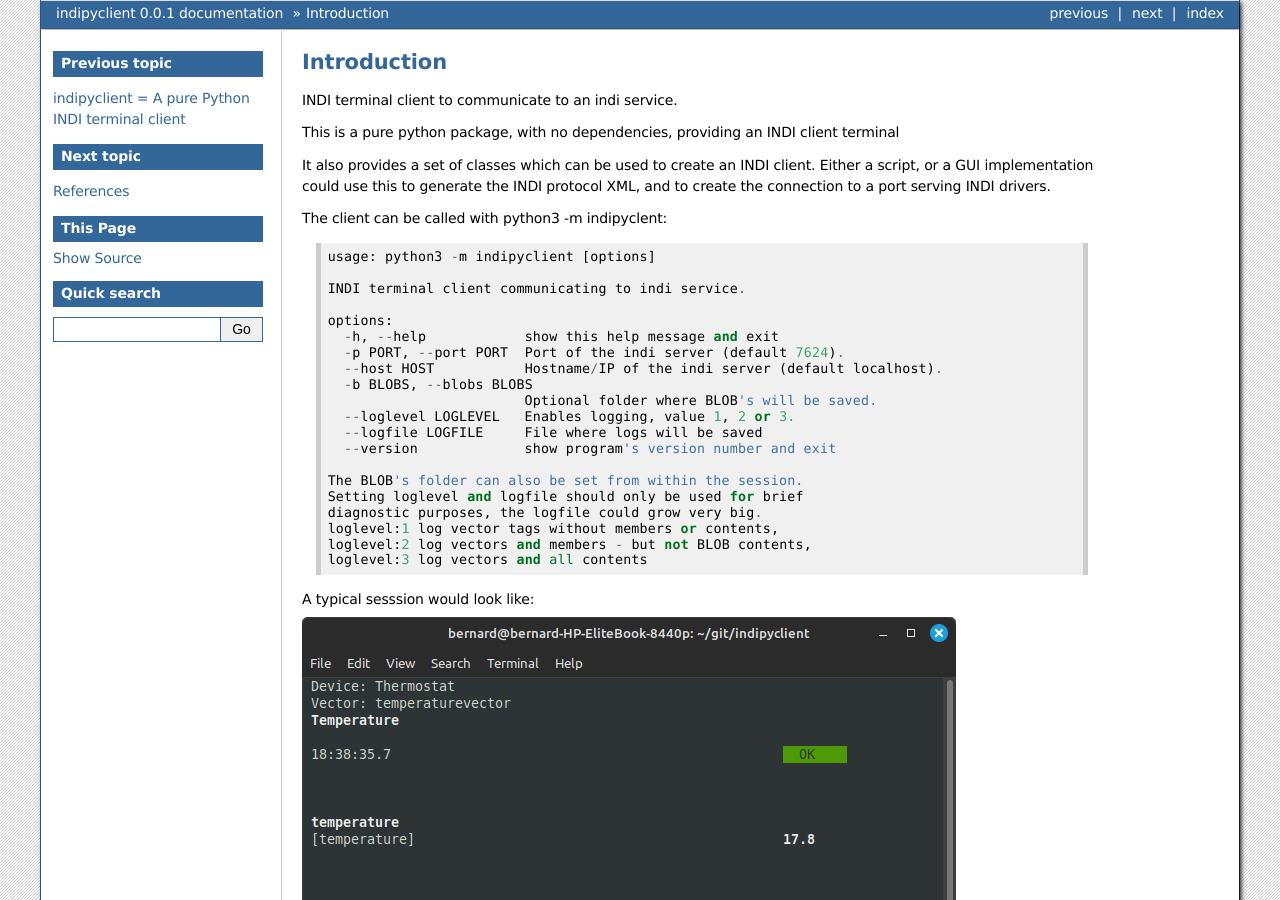
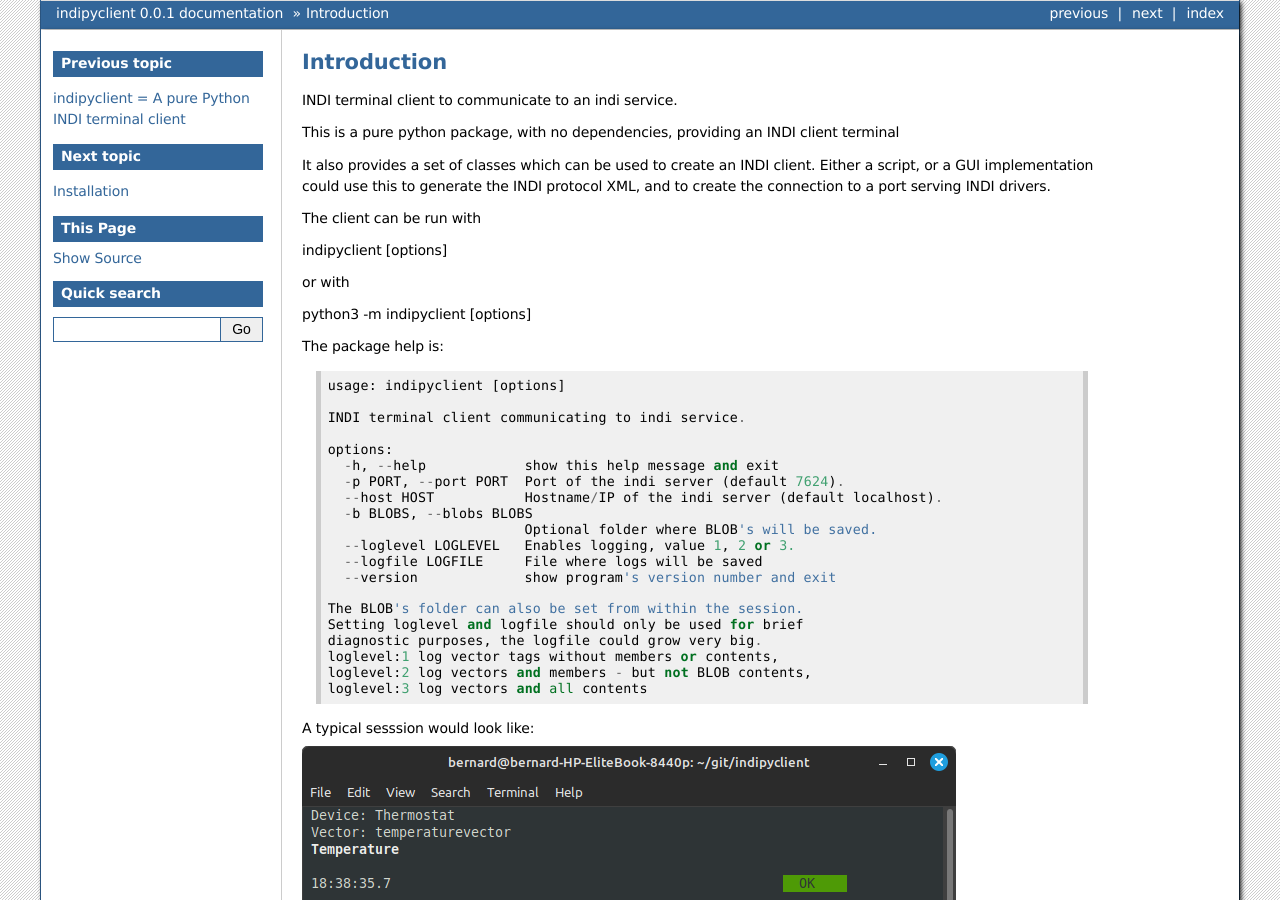
Before and after one commit to bernie-skipole/indipyclient, a Sphinx documentation site: the page built from docs/source/usage/introduction.rst, in a window 1280 px wide and 900 px high. Built offline with Sphinx 7.4.7, drawn with Linux system fonts in a browser that asks for light colours.

Commit message:
Working on documentation

```diff
--- a/docs/source/index.rst
+++ b/docs/source/index.rst
@@ -7,6 +7,7 @@ indipyclient = A pure Python INDI terminal client
    :maxdepth: 1
 
    usage/introduction
+   usage/installation
    usage/references
 
 Indices and tables
--- a/docs/source/usage/introduction.rst
+++ b/docs/source/usage/introduction.rst
@@ -7,9 +7,17 @@ This is a pure python package, with no dependencies, providing an INDI client te
 
 It also provides a set of classes which can be used to create an INDI client. Either a script, or a GUI implementation could use this to generate the INDI protocol XML, and to create the connection to a port serving INDI drivers.
 
-The client can be called with python3 -m indipyclent::
+The client can be run with
 
-    usage: python3 -m indipyclient [options]
+indipyclient [options]
+
+or with
+
+python3 -m indipyclient [options]
+
+The package help is::
+
+    usage: indipyclient [options]
 
     INDI terminal client communicating to indi service.
 
```
Also changed, not shown: README.md (+13 -2 lines), docs/source/usage/installation.rst (added, +27 -0 lines), 1 other file.
